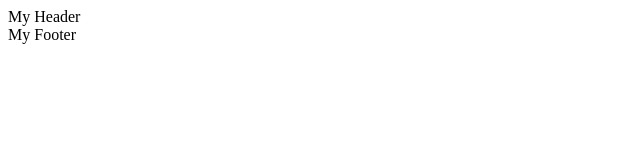
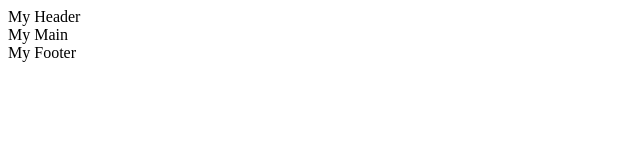
Before and after one commit to Slavushka/GIT_test2, a plain HTML site: page index.html in a window 1280 px wide. Shown: the full height of the page, 0-640 px from the left. Drawn offline with Linux system fonts and the light colour scheme.

Commit message:
Добавлен блок Main

```diff
--- a/index.html
+++ b/index.html
@@ -7,6 +7,7 @@
 </head>
 <body>
   <header>My Header</header>
+  <main>My Main</main>
   <footer>My Footer</footer>
 </body>
 </html>
```
